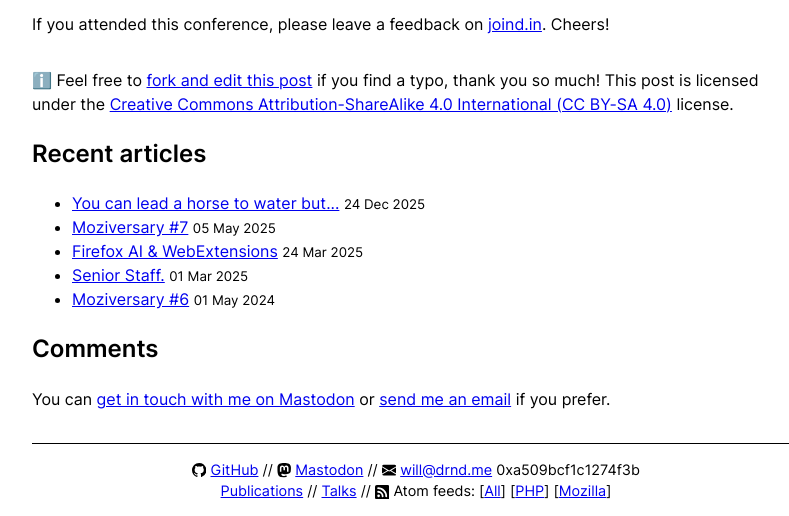
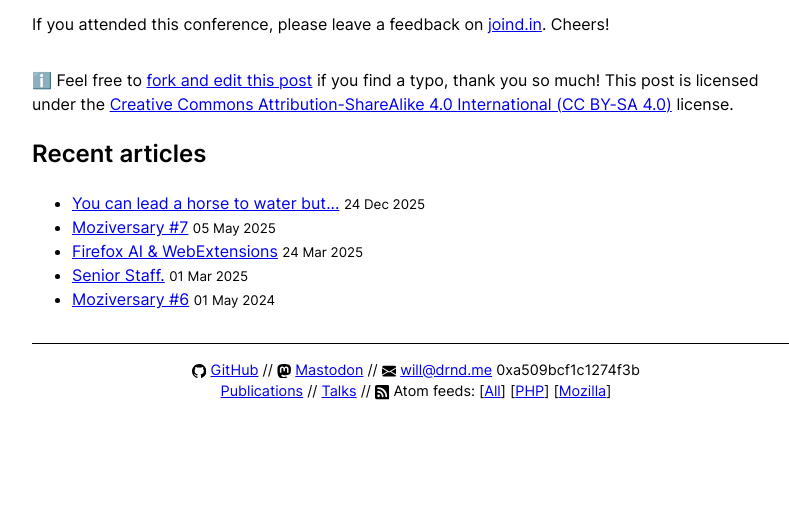
Before and after one commit to willdurand/willdurand.github.io, a Jekyll site: the page built from _posts/2012-06-08-introduction-to-propel2-at-symfony-live-2012.md, in a window 1280 px wide, cut to the strip 467-983 px from the top of the page. Shown: the whole strip, without its empty margins (224-1013 px from the left). Built offline with Jekyll 4.4.1, drawn with Linux system fonts in a browser that asks for light colours; after the commit the page ends 900 px from its top, so only the background shows below that.

Commit message:
inline comments section in main content

```diff
--- a/_layouts/post.html
+++ b/_layouts/post.html
@@ -47,6 +47,14 @@
       ℹ️ Feel free to <a href="https://github.com/willdurand/willdurand.github.io/edit/main/_posts/{{ page.url | remove_first:'/' | replace_first:'/','-' | replace_first:'/','-' |replace_first:'/','-' | remove:'/' }}.md">fork and edit this post</a> if you find a typo, thank you so much! This post is licensed under the <a rel="license" href="https://creativecommons.org/licenses/by-sa/4.0/">Creative Commons Attribution-ShareAlike 4.0 International (CC BY-SA 4.0)</a> license.
     </p>
   </div>
+
+  {% if page.mastodon_id %}
+  <div class="post-social-stuff">
+    <p>
+      💟 Discuss on <a href="https://mamot.fr/@{{ site.author.mastodon }}/{{ page.mastodon_id }}">Mastodon</a>.
+    </p>
+  </div>
+  {% endif %}
 </div>
 
 {% if page.credits %}
@@ -71,16 +79,3 @@
     {% endfor %}
   </ul>
 </section>
-
-<section class="post-comments">
-  <h2>Comments</h2>
-
-  <p>
-    {% if page.mastodon_id %}
-    You can <a href="https://mamot.fr/@{{ site.author.mastodon }}/{{ page.mastodon_id }}">interact on Mastodon</a>
-    {% else %}
-    You can <a href="https://mamot.fr/@{{ site.author.mastodon }}">get in touch with me on Mastodon</a>
-    {% endif %}
-    or <a href="mailto:{{ site.author.email }}?subject={{ page.title }}">send me an email</a> if you prefer.
-  </p>
-</section>
```
